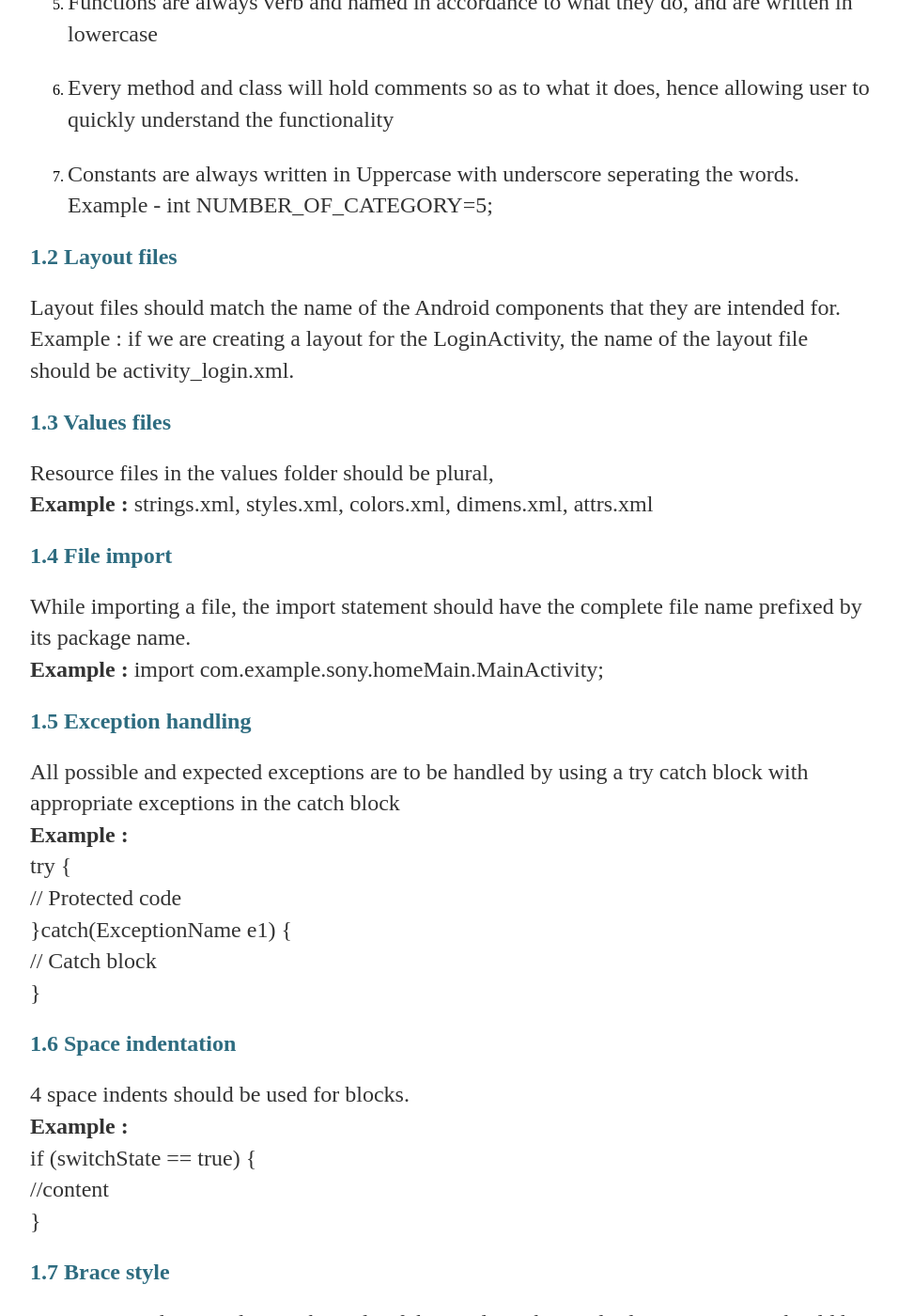
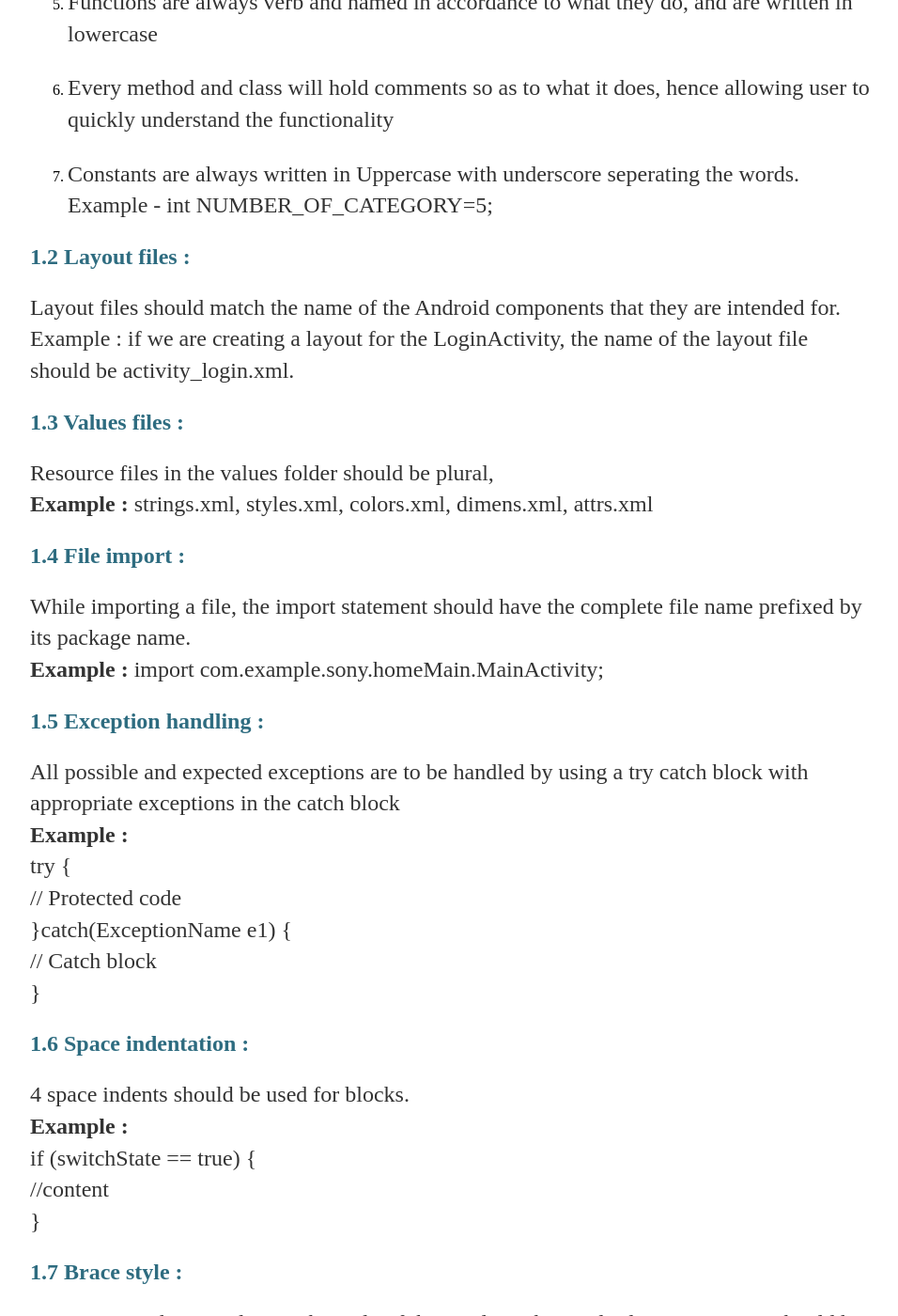
Before and after one commit to vinoth789/Money-tracker, a Jekyll site: the page built from docs/_posts/2017-06-04-ImplementationAndUIDesign.md, in a window 1280 px wide and 1400 px high, scrolled down 1403 px. Shown: the whole window at 94% size, without its empty margins (160-1116 px from the left). Built offline with Jekyll 4.4.1, drawn with Linux system fonts in a browser that asks for light colours; our own code applies the rules of GitHub Pages for plain Markdown files; some of the changed text lies outside the part shown.

Commit message:
Create 2017-06-04-ImplementationAndUIDesign.md
test

```diff
--- a/docs/_posts/2017-06-04-ImplementationAndUIDesign.md
+++ b/docs/_posts/2017-06-04-ImplementationAndUIDesign.md
@@ -5,7 +5,7 @@
 <h1 style="color: #2e6c80; text-align:center;">Coding Conventions</h1>
 <p> A coding standards document tells developers how they must write and present their code. Since the standard set is going to remain the same, its always a good practice to follow the coding standards so that its gonna make things easier to undersatand and more clear to the other developers working on the same application.  Instead of each developer coding in their own preferred style, they will write all code to the standards outlined by the organisation or team. This makes sure that a large project is coded in a consistent style and parts are not written differently by different programmers. Not only does this solution make the code easier to understand, but also ensures that any developer who looks at the code will be able to get a clear picture on the structure of entire application.</p>
 <p>Following are the coding conventions that we will be followed by our team: </p>
-<h2 style="color: #2e6c80;">1.1 Naming conventions</h2>
+<h2 style="color: #2e6c80;">1.1 Naming conventions :</h2>
 <div>
 <ol>
 <li><p>The initial package name representing the domain name must be in lower case. For example, de.ovgu.janardhanast.name.login</p></li>
@@ -17,15 +17,15 @@
 <li><p>Constants are always written in Uppercase with underscore seperating the words.<br> Example - int NUMBER_OF_CATEGORY=5;</p></li>
 </ol>
 </div>
-<h2 style="color: #2e6c80;">1.2 Layout files</h2>
+<h2 style="color: #2e6c80;">1.2 Layout files :</h2>
 <p>Layout files should match the name of the Android components that they are intended for.
 Example : if we are creating a layout for the LoginActivity, the name of the layout file should be activity_login.xml.
 </p>
-<h2 style="color: #2e6c80;">1.3 Values files</h2>
+<h2 style="color: #2e6c80;">1.3 Values files :</h2>
 <p>Resource files in the values folder should be plural,<br><b>Example : </b> strings.xml, styles.xml, colors.xml, dimens.xml, attrs.xml</p>
-<h2 style="color: #2e6c80;">1.4 File import</h2>
+<h2 style="color: #2e6c80;">1.4 File import :</h2>
 <p>While importing a file, the import statement should have the complete file name prefixed by its package name.<br> <b>Example :</b> import com.example.sony.homeMain.MainActivity;</p>
-<h2 style="color: #2e6c80;">1.5 Exception handling</h2>
+<h2 style="color: #2e6c80;">1.5 Exception handling :</h2>
 <p>All possible and expected exceptions are to be handled by using a try catch block with appropriate exceptions in the catch block <br> <b>Example :</b> <br>
 try {<br>
    // Protected code<br>
@@ -33,14 +33,14 @@ try {<br>
    // Catch block<br>
 }
 </p>
-<h2 style="color: #2e6c80;">1.6 Space indentation</h2>
+<h2 style="color: #2e6c80;">1.6 Space indentation :</h2>
 <p>4 space indents should be used for blocks.<br>
 <b>Example : </b><br>
 if (switchState == true) {<br>
     //content<br>
 }
 </p>
-<h2 style="color: #2e6c80;">1.7 Brace style</h2>
+<h2 style="color: #2e6c80;">1.7 Brace style :</h2>
 <p>Braces go on the same line as the code. If the condition has multiple statements, it should be covered inside the braces.<br>
 <b>Example :</b><br>
 If (isPinValid) {<br>
@@ -51,14 +51,14 @@ If (isPinValid) {<br>
     startActivity(intent);<br>
 }
 </p>
-<h2 style="color: #2e6c80;">1.8 Logging </h2>
+<h2 style="color: #2e6c80;">1.8 Logging :</h2>
 <p>Logging methods has to be used since we work as a team. We might not know whose file throws an error. If all these are captured in a log it will be quite useful for fellow developers.<br>
 <b>Example :</b><br>
 public validatePin() {<br>
         Log.e(TAG, "Inside validate PIN method");<br>
     }<br>
 </p>
-<h2 style="color: #2e6c80;">1.9 Code format </h2>
+<h2 style="color: #2e6c80;">1.9 Code format :</h2>
 <p>Format the code once coding has been completed in a page using Ctrl+Alt+l</p>
 
 <h2 style="color: #2e6c80;">Question is how do we make sure that all code adeheres to the coding conventions?</h2>
@@ -173,13 +173,13 @@ public validatePin() {<br>
 <div style="text-align:center"><img style="align:center;" src="/isee2017-codecrunch/images/mockupTransaction.jpg" alt="mockupTransaction.jpg"/></div>
 <h1 style="color: #2e6c80; text-align:center;">Story board of MoneyTracker application </h1>
 <div>
-<h2 style="color: #2e6c80;">1. Enabling Login in Settings window</h2>
+<h2 style="color: #2e6c80;">1. Enabling Login in Settings window :</h2>
 <p>Shows the paper prototype for enabling of login action. From settings one can enable Login option and on entering the application for the next time, authentication and authorisation actions are performed. </p>
  <img style="align:center;" src="/isee2017-codecrunch/images/LoginEnabling.png" alt="EnableLogin.png"/>
 </div>
 
 <div>
-<h2 style="color: #2e6c80;">2. Adding Transactions (Income or Expense)</h2>
+<h2 style="color: #2e6c80;">2. Adding Transactions (Income or Expense) :</h2>
 <p>Shows the paper prototype for adding the Transaction. User can choose Income or Expense type and navigate to Add Transaction window where he/she will be asked to select subcategory of selected Income/Expense type, amount and Date. Once done filling and saving transaction, it's data will be updated in Homescreen.  </p>
 <img style="align:center;" src="/isee2017-codecrunch/images/AddTransaction.png" alt="TransactionPaperMockUp.jpg"/>
 </div>
```
